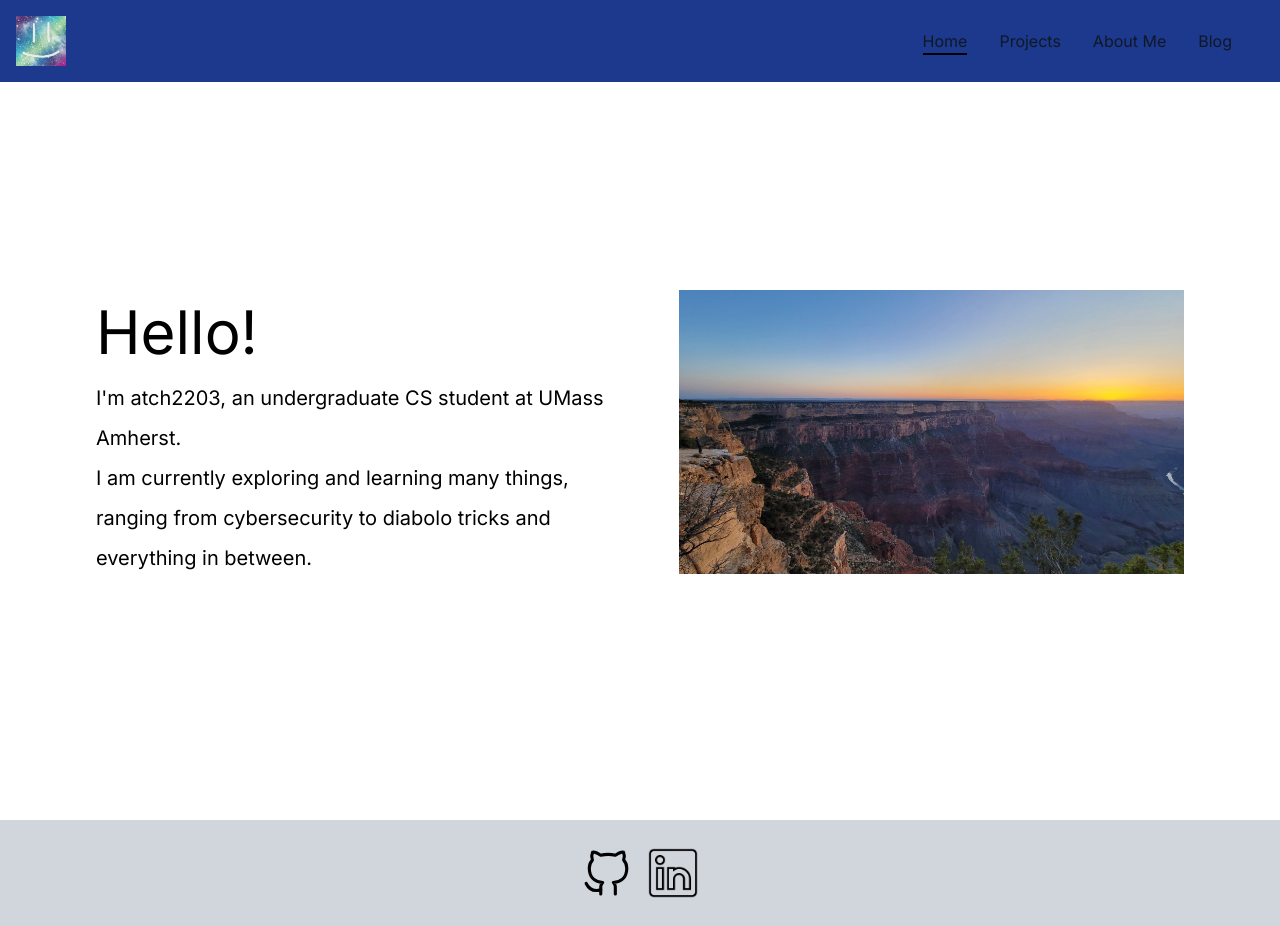
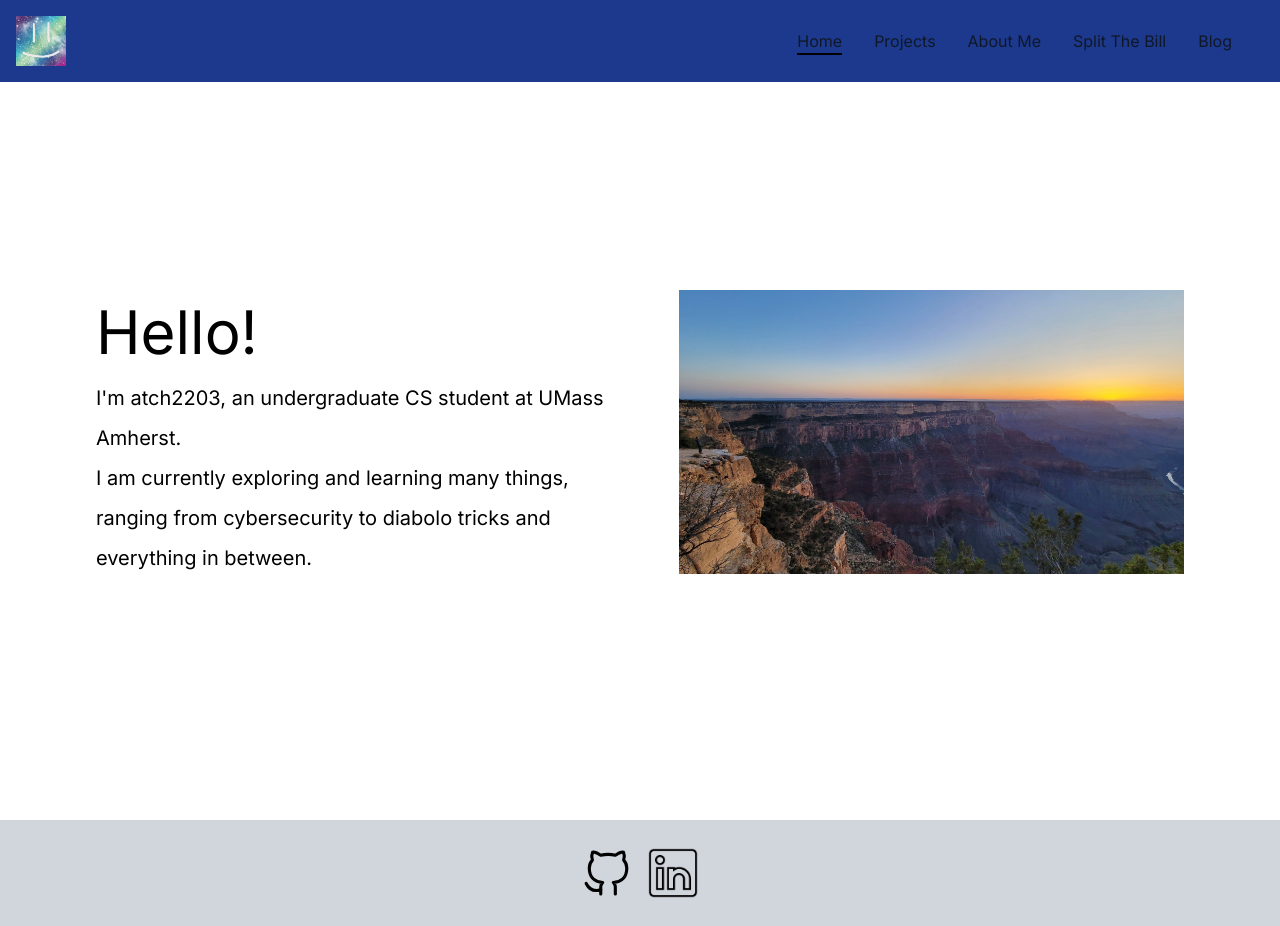
Before and after one commit to atch2203/atch2203.github.io, a Next.js app: page / in a window 1280 px wide. Built offline with nearby package versions, Linux system fonts and the light colour scheme.

Commit message:
Add split the bill link to header

```diff
--- a/app/header.tsx
+++ b/app/header.tsx
@@ -18,6 +18,10 @@ const links = [
   {
     text: 'About Me',
     link: '/about'
+  },
+  {
+    text: 'Split The Bill',
+    link: "/split-the-bill"
   },
   {
     text: 'Blog',
```
